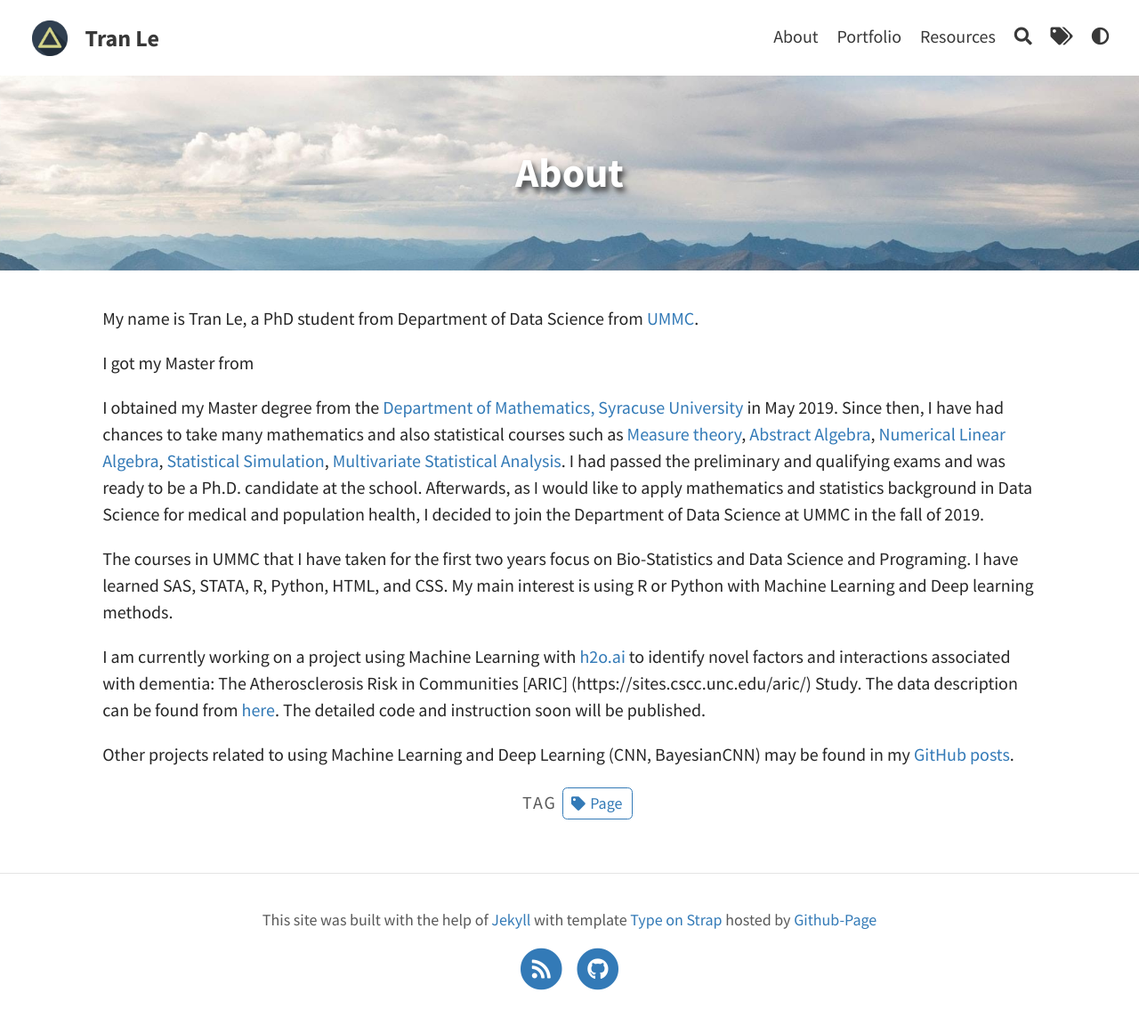
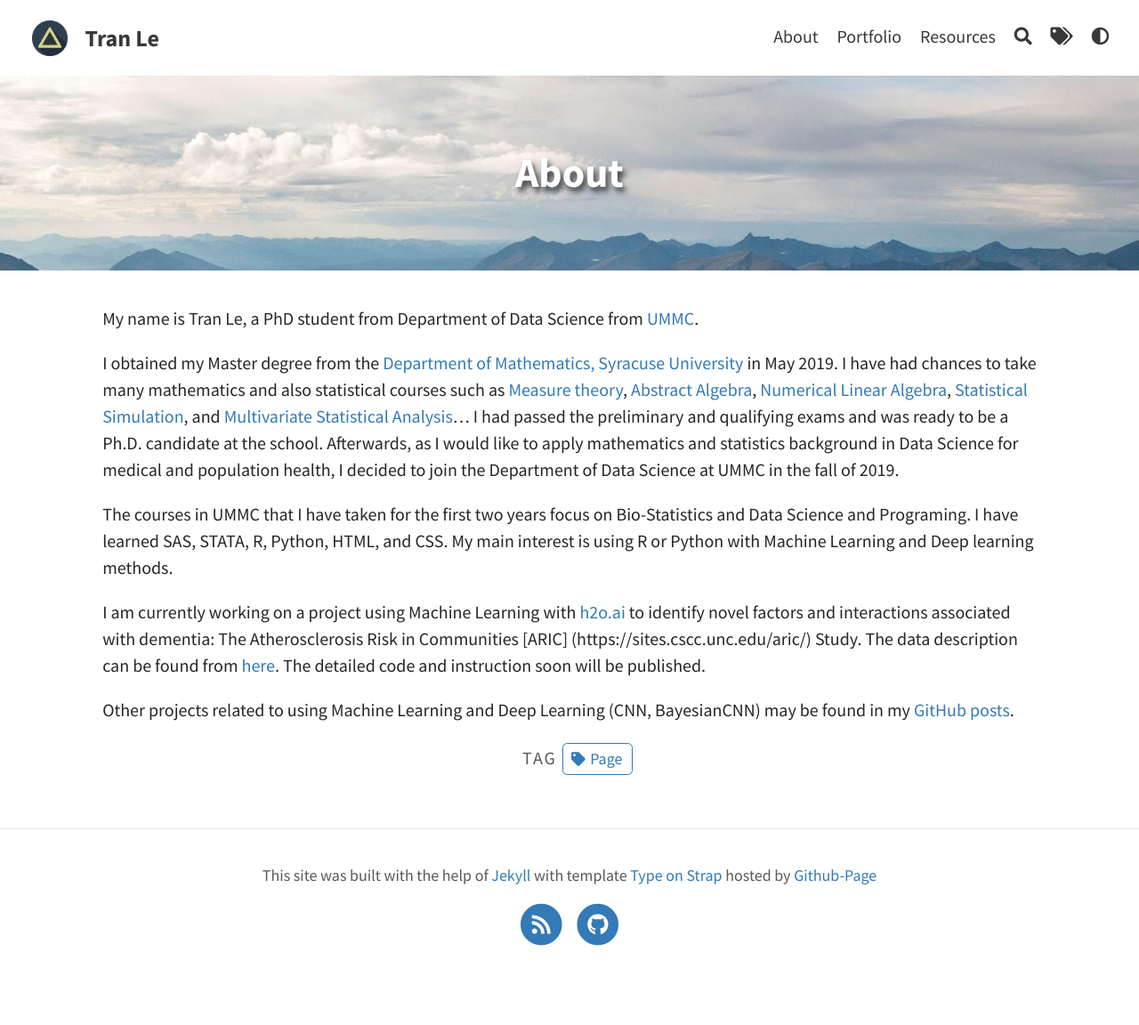
Before and after one commit to tranktle/porfolio, a Jekyll site: the page built from pages/about.md, in a window 1280 px wide. Shown: the whole page at 89% size. Built offline with Jekyll 4.4.1, drawn with Linux system fonts in a browser that asks for light colours; after the commit the page ends 1102 px from its top, so only the background shows below that.

Commit message:
Update about.md

```diff
--- a/pages/about.md
+++ b/pages/about.md
@@ -7,9 +7,7 @@
 ---
 My name is Tran Le, a PhD student from Department of Data Science from [UMMC](https://www.umc.edu/SoPH/Departments-and-Faculty/Data-Science/Department-of-Data-Science-Home.html).
 
-I got my Master from
-
-I obtained my Master degree from the [Department of Mathematics, Syracuse University](https://thecollege.syr.edu/mathematics/) in May 2019. Since then, I have had chances to take many mathematics and also statistical courses such as [Measure theory](https://www.maa.org/press/maa-reviews/principles-of-mathematical-analysis), [Abstract Algebra](https://www.maa.org/press/maa-reviews/abstract-algebra), [Numerical Linear Algebra](https://books.google.com/books/about/Numerical_Linear_Algebra.html?id=JaPtxOytY7kC), [Statistical Simulation](https://www.amazon.com/Simulation-Sheldon-M-Ross/dp/0124158250/ref=pd_lpo_1?pd_rd_i=0124158250&psc=1), [Multivariate Statistical Analysis](https://books.google.com/books/about/An_Introduction_to_Multivariate_Statisti.html?id=Cmm9QgAACAAJ). I had passed the preliminary and qualifying exams and was ready to be a Ph.D. candidate at the school. Afterwards, as I would like to apply mathematics and statistics background in Data Science for medical and population health, I decided to join the Department of Data Science at UMMC in the fall of 2019.
+I obtained my Master degree from the [Department of Mathematics, Syracuse University](https://thecollege.syr.edu/mathematics/) in May 2019. I have had chances to take many mathematics and also statistical courses such as [Measure theory](https://www.maa.org/press/maa-reviews/principles-of-mathematical-analysis), [Abstract Algebra](https://www.maa.org/press/maa-reviews/abstract-algebra), [Numerical Linear Algebra](https://books.google.com/books/about/Numerical_Linear_Algebra.html?id=JaPtxOytY7kC), [Statistical Simulation](https://www.amazon.com/Simulation-Sheldon-M-Ross/dp/0124158250/ref=pd_lpo_1?pd_rd_i=0124158250&psc=1), and [Multivariate Statistical Analysis](https://books.google.com/books/about/An_Introduction_to_Multivariate_Statisti.html?id=Cmm9QgAACAAJ)... I had passed the preliminary and qualifying exams and was ready to be a Ph.D. candidate at the school. Afterwards, as I would like to apply mathematics and statistics background in Data Science for medical and population health, I decided to join the Department of Data Science at UMMC in the fall of 2019.
 
 The courses in UMMC that I have taken for the first two years focus on Bio-Statistics and Data Science and Programing. I have learned SAS, STATA, R, Python, HTML, and CSS. My main interest is using R or Python with Machine Learning and Deep learning methods.
 
```
